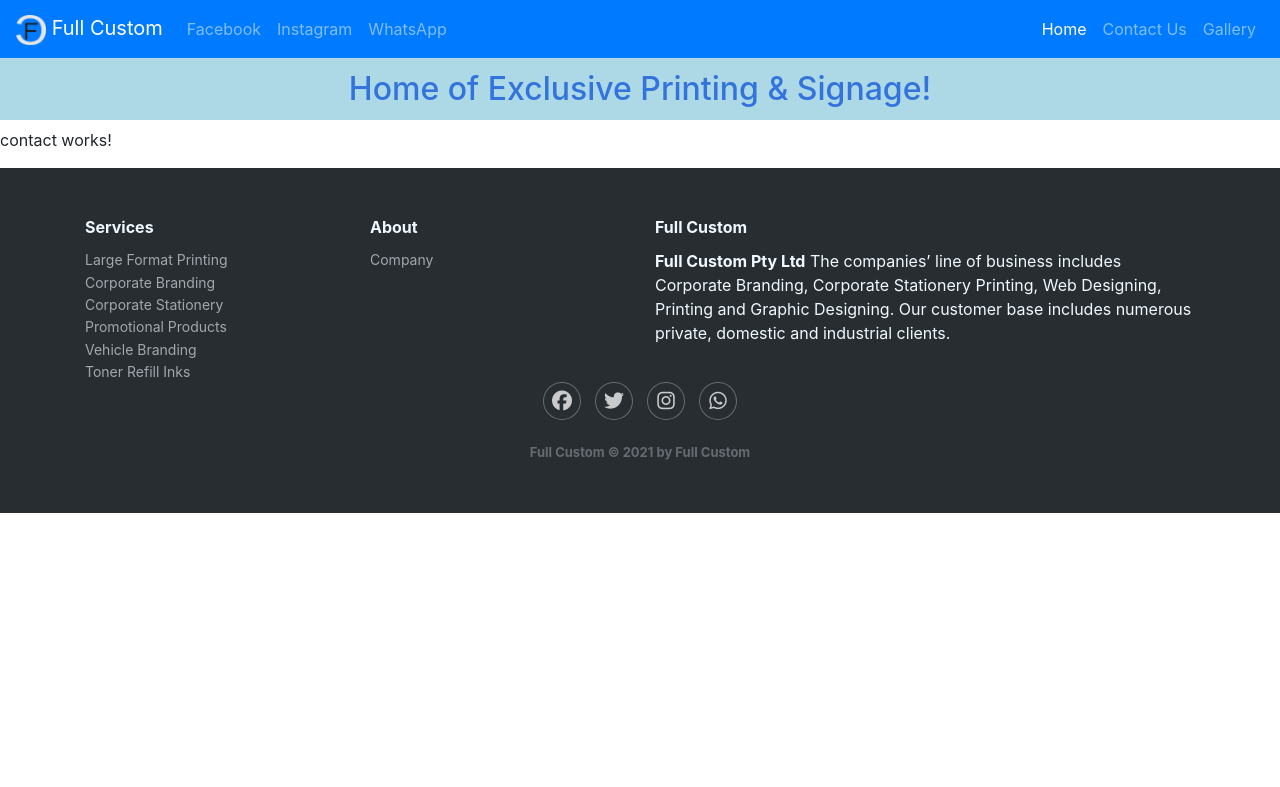
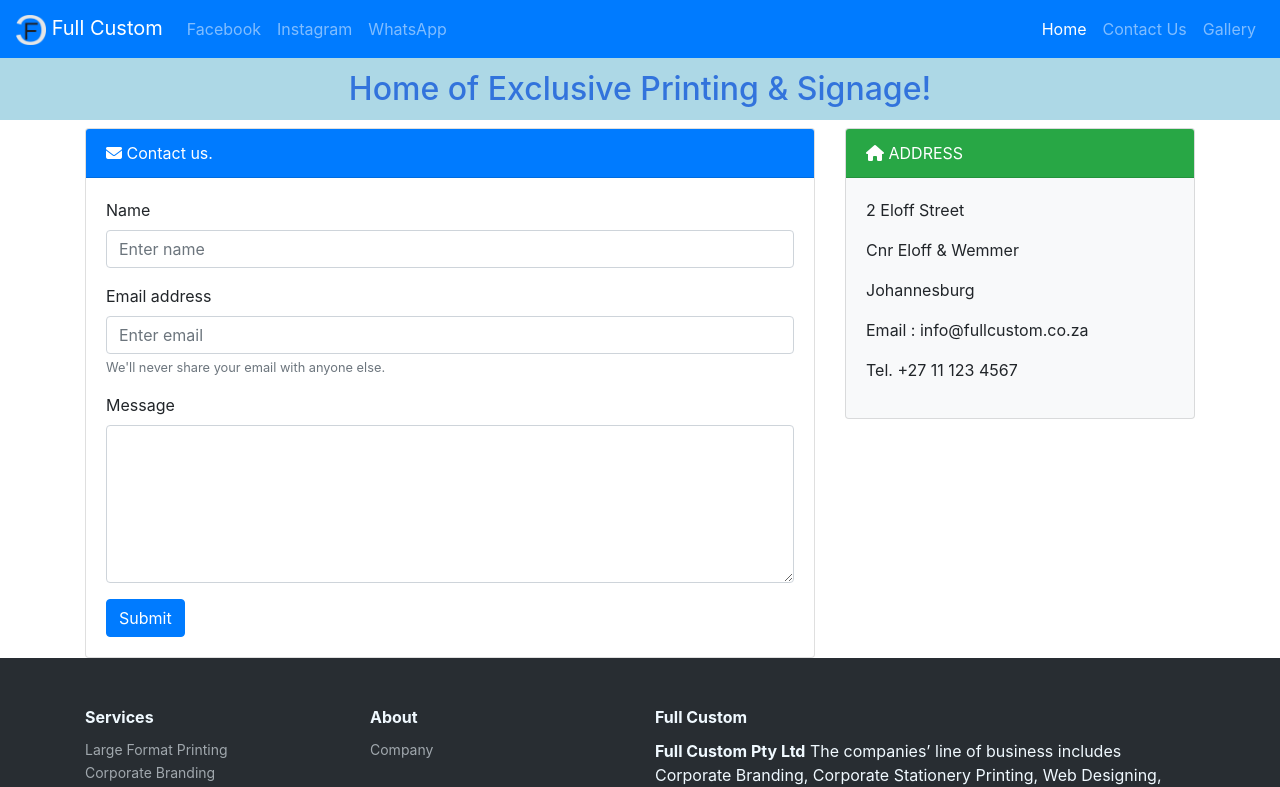
Before and after one commit to tmloyiswa/fc-website, an Angular app: page /contact in a window 1280 px wide. Shown: the top 787 px of the page. Built offline with nearby package versions, Linux system fonts and the light colour scheme.

Commit message:
refactored

```diff
--- a/src/app/contact/contact.component.ts
+++ b/src/app/contact/contact.component.ts
@@ -3,9 +3,50 @@ import { Component, OnInit } from '@angular/core';
 @Component({
   selector: 'app-contact',
   template: `
-    <p>
-      contact works!
-    </p>
+    <div class="container">
+        <div class="row">
+            <div class="col">
+                <div class="card">
+                    <div class="card-header bg-primary text-white"><i class="fa fa-envelope"></i> Contact us.
+                    </div>
+                    <div class="card-body">
+                        <form>
+                            <div class="form-group">
+                                <label for="name">Name</label>
+                                <input type="text" class="form-control" id="name" aria-describedby="emailHelp" placeholder="Enter name" required>
+                            </div>
+                            <div class="form-group">
+                                <label for="email">Email address</label>
+                                <input type="email" class="form-control" id="email" aria-describedby="emailHelp" placeholder="Enter email" required>
+                                <small id="emailHelp" class="form-text text-muted">We'll never share your email with anyone else.</small>
+                            </div>
+                            <div class="form-group">
+                                <label for="message">Message</label>
+                                <textarea class="form-control" id="message" rows="6" required></textarea>
+                            </div>
+                            <div class="mx-auto">
+                            <button type="submit" class="btn btn-primary text-right">Submit</button></div>
+                        </form>
+                    </div>
+                </div>
+            </div>
+            <div class="col-12 col-sm-4">
+                <div class="card bg-light mb-3">
+                    <div class="card-header bg-success text-white text-uppercase"><i class="fa fa-home"></i> Address</div>
+                    <div class="card-body">
+                        <p>2 Eloff Street</p>
+                        <p>Cnr Eloff & Wemmer</p>
+                        <p>Johannesburg</p>
+                        <p>Email : info@fullcustom.co.za</p>
+                        <p>Tel. +27 11 123 4567</p>
+
+                    </div>
+
+                </div>
+            </div>
+
+        </div>
+    </div>
   `,
   styles: [
   ]
--- a/src/app/home/home.component.ts
+++ b/src/app/home/home.component.ts
@@ -76,17 +76,15 @@ import { Component, OnInit } from '@angular/core';
     </div>
   </div>
 </div>
-<div class="container overflow-hidden">
-<h1>This is my test paragragh</h1>
 </div>
 
-</div>
+
   `,
   styles: [`
-        img {
-          height: 216px !important;
-          width: 190px !important;
-        }
+             img {
+                  height: 216px !important;
+                  width: 190px !important;
+                }
 
         .col {
         background: lightblue;
--- a/src/app/promotional-products/promotional-products.component.ts
+++ b/src/app/promotional-products/promotional-products.component.ts
@@ -4,6 +4,7 @@ import { Component, OnInit } from '@angular/core';
   selector: 'app-promotional-products',
   template: `
     <div class="container">
+    <div class="row">
         <div class="row top">
           <div class="col heading align-self-start">
             <h4 class="title">Promotional Products...</h4>
@@ -70,6 +71,7 @@ import { Component, OnInit } from '@angular/core';
 
                 </div>
               </div>
+        </div>
       </div>
 
   `,
--- a/src/styles.css
+++ b/src/styles.css
@@ -23,8 +23,16 @@
 
         .row.product:hover {
                 background-color: lightblue !important;
+                cursor: pointer;
               }
 
 li {
     list-style: none;
 }
+
+.quick.services {
+right: 0;
+    position: absolute;
+    max-width: 18%;
+    top: 40%;
+}
```
Also changed, not shown: src/assets/img/quickservices.jpg (added).
